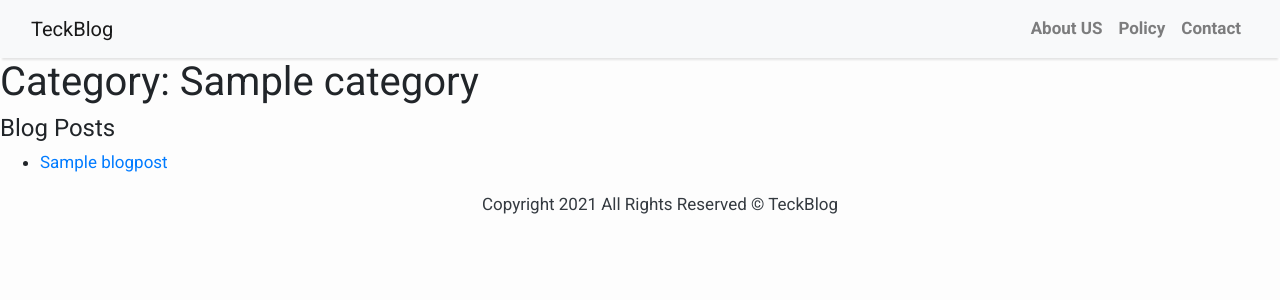
After one commit to NickyGuants/Blog-django, a Django app: page /category/1 in a window 1280 px wide. The commit adds this page. Shown: the top 300 px of the page. Run offline with Django 3.2, Linux system fonts and the light colour scheme; tables that the repository leaves empty hold one stand-in row (values such as "Sample post"); some libraries are stand-ins or nearby versions.

Commit message:
added the category views and templates

```diff
--- a/MyBlog/blog/models.py
+++ b/MyBlog/blog/models.py
@@ -1,5 +1,6 @@
 from django.db import models
 from django.contrib.auth.models import User
+from django.urls import reverse
 
 # Create your models here.
 STATUS = (
@@ -10,6 +11,12 @@ STATUS = (
 
 class Category(models.Model):
     title = models.CharField(max_length=200, unique=True, verbose_name='Categories')
+    slug = models.SlugField(max_length=200, unique=True)
+
+
+    def get_absolute_url(self):
+        """Returns the url to access a particular instance of MyModelName."""
+        return reverse('category-detail', args=[str(self.id)])
 
     def __str__(self):
         return self.title
@@ -28,5 +35,9 @@ class BlogPost(models.Model):
     class Meta:
         ordering = ['-created_at']
 
+    def get_absolute_url(self):
+        """Returns the url to access a particular instance of MyModelName."""
+        return reverse('post_detail', args=[str(self.id)])
+
     def __str__(self):
         return self.title
--- /dev/null
+++ b/MyBlog/blog/templates/blog/category_detail.html
@@ -0,0 +1,11 @@
+{% extends "base.html" %}
+{% block content %}
+
+  <h1>Category: {{ category.title }} </h1>
+  <h4>Blog Posts</h4>
+  <ul>
+    {% for post in category.blogpost_set.all %}
+    <li> <a href="{{ post.get_absolute_url }}">{{ post.title }} </a></li>
+    {% endfor %}
+
+  {% endblock %}
--- a/MyBlog/blog/templates/blog/index.html
+++ b/MyBlog/blog/templates/blog/index.html
@@ -13,5 +13,10 @@
         </div>
     </div>
     {% endfor %}
+    <div>
+        <br>
+            <a href="{% url 'category-list' %}">Categories</a>
+        <br>
+    </div>
 </div>
 {%endblock %}
--- a/MyBlog/blog/urls.py
+++ b/MyBlog/blog/urls.py
@@ -4,4 +4,6 @@ from . import views
 urlpatterns = [
     path('', views.PostList.as_view(), name='home'),
     path('<slug:slug>/', views.PostDetail.as_view(), name='post_detail'),
+    path('category', views.CategoryList.as_view(), name='category-list'),
+    path('category/<int:pk>', views.CategoryDetail.as_view(), name='category-detail'),
 ]
--- a/MyBlog/blog/views.py
+++ b/MyBlog/blog/views.py
@@ -1,9 +1,20 @@
 from django.shortcuts import render
 from django.views.generic import ListView, DetailView
-from .models import BlogPost
+from .models import BlogPost, Category
 
 
 # Create your views here.
+#Category
+class CategoryList(ListView):
+    model =Category
+    template_name='blog/category_list.html'
+
+class CategoryDetail(DetailView):
+    model = Category
+    template_name = 'blog/category_detail.html'
+
+
+#Blog posts
 class PostList(ListView):
     model = BlogPost
     queryset = BlogPost.objects.filter(status=1).order_by('-created_at')
```
Also changed, not shown: MyBlog/blog/templates/blog/category_list.html (added, +11 -0 lines), MyBlog/blog/migrations/0003_auto_20210412_0917.py (added).
